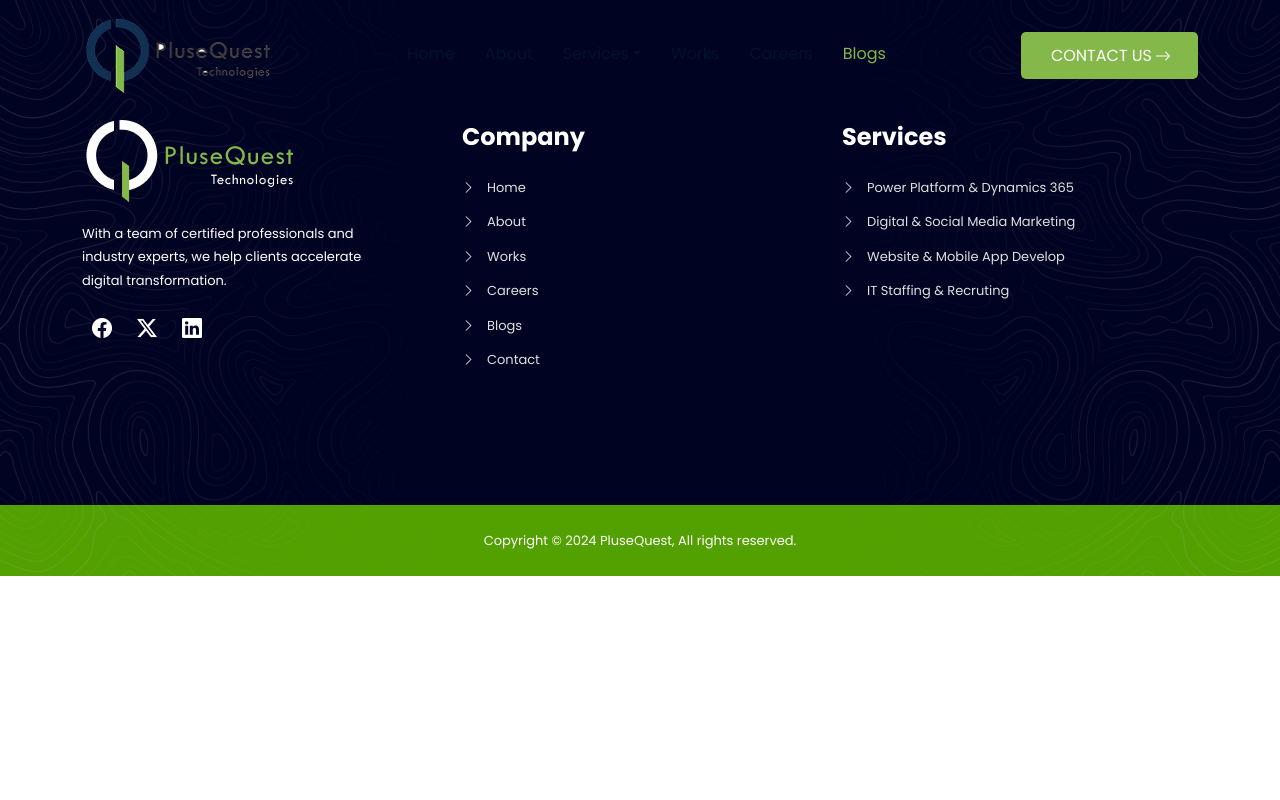
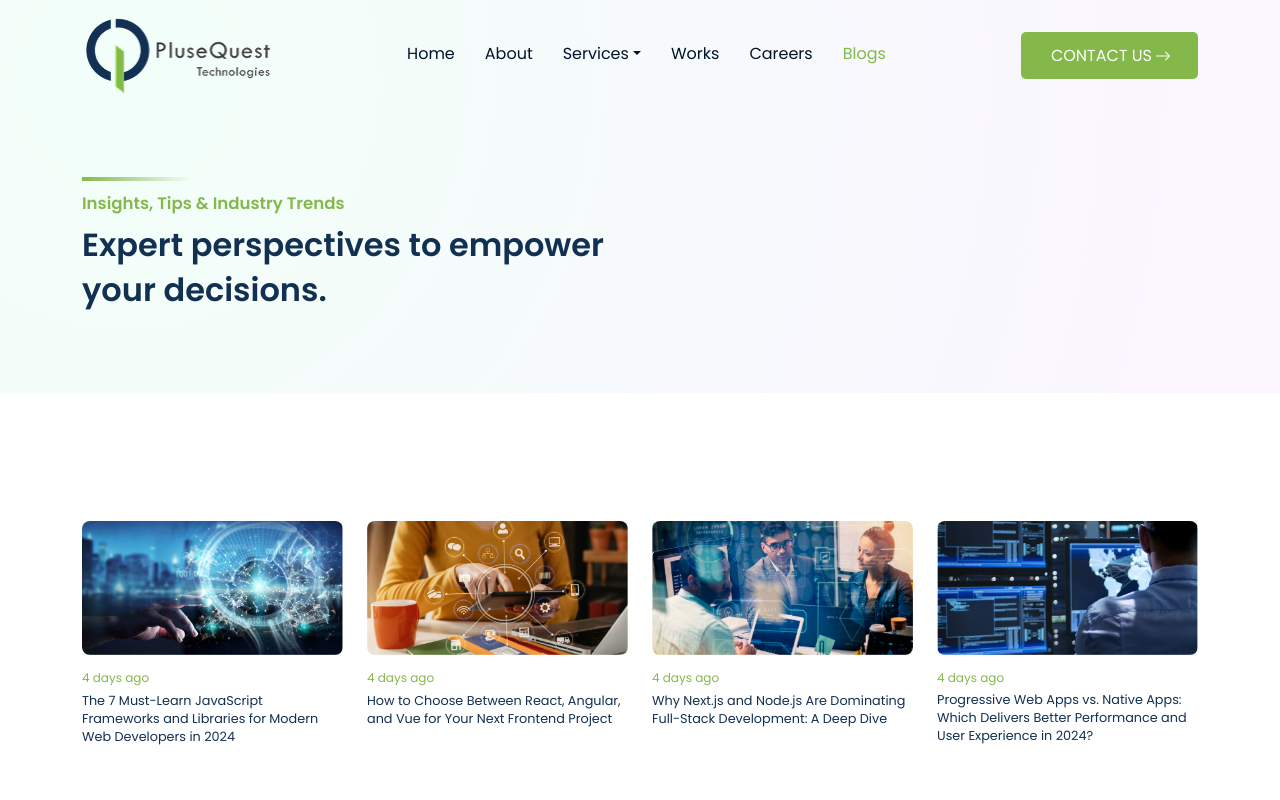
Before and after one commit to praveengupthanandipati/plusquest, a React (Vite) app: page /Blogs in a window 1280 px wide. Shown: the top 800 px of the page. Built offline with nearby package versions, Linux system fonts and the light colour scheme.

Commit message:
commit files

```diff
--- a/src/App.jsx
+++ b/src/App.jsx
@@ -9,6 +9,7 @@ import WebMobileDevelopment from './pages/Services/WebMobileDevelopment';
 import Staffing from './pages/Services/Staffing';
 import Works from './pages/Works';
 import Careers from "./pages/Careers";
+import Blogs from "./pages/Blogs";
 
 
 function App() {
@@ -26,6 +27,7 @@ function App() {
             <Route path="Services/Staffing" element={<Staffing/>}/>
             <Route path="Works" element={<Works/>}/>
             <Route path="Careers" element={<Careers/>}/>
+            <Route path="Blogs" element={<Blogs/>}/>
         </Routes>
         <Footer/>
      </Router>
--- /dev/null
+++ b/src/pages/Blogs.jsx
@@ -0,0 +1,25 @@
+import React from 'react';
+import SubPageHeader from '../components/SubPageHeader';
+import { Link } from 'react-router-dom';
+import HomeBlogs from '../components/HomeBlogs';
+
+const Blogs = () => {
+  return (
+    <main className="Subpage">
+        <section className="subpageHeader">
+            <SubPageHeader
+            subtitle={"Insights, Tips & Industry Trends"}
+            title={"Expert perspectives to empower your decisions."}
+            />
+        </section>
+
+        <section className="subpageContent blogSection">
+            <div className="container">
+                <HomeBlogs/>
+            </div>
+        </section>
+    </main>
+  )
+}
+
+export default Blogs
--- a/src/pages/Careers.jsx
+++ b/src/pages/Careers.jsx
@@ -1,4 +1,5 @@
 import React from "react";
+import { Link } from "react-router-dom";
 import SubPageHeader from "../components/SubPageHeader";
 import CareerImg01 from "../assets/images/careers01.jpg";
 import CareerImg02 from "../assets/images/careers02.jpg";
@@ -11,9 +12,13 @@ const Careers = () => {
           subtitle={"Careers"}
           title={"Join PlusQuest: Innovate, Grow & Thrive in Your Dream Career"}
         />
+        <div className="container">
+            <p>Join with us and Send your updated Resume to <Link to="mailto:careers@plusquest.com">careers@plusquest.com</Link></p>
+        </div>
       </section>
       <section className="subpageContent">
         <div className="container">
+
           <div className="row">
             <div className="col-md-6">
               <img src={CareerImg01} alt="" className="img-fluid" />
@@ -26,6 +31,7 @@ const Careers = () => {
                 mentorship, cutting-edge projects, and flexible work
                 arrangements that balance ambition with wellbeing.
               </p>
+
               <p>
                 Impactful work, skill development programs, competitive
                 benefits, and inclusive teams define our culture. Build
```
